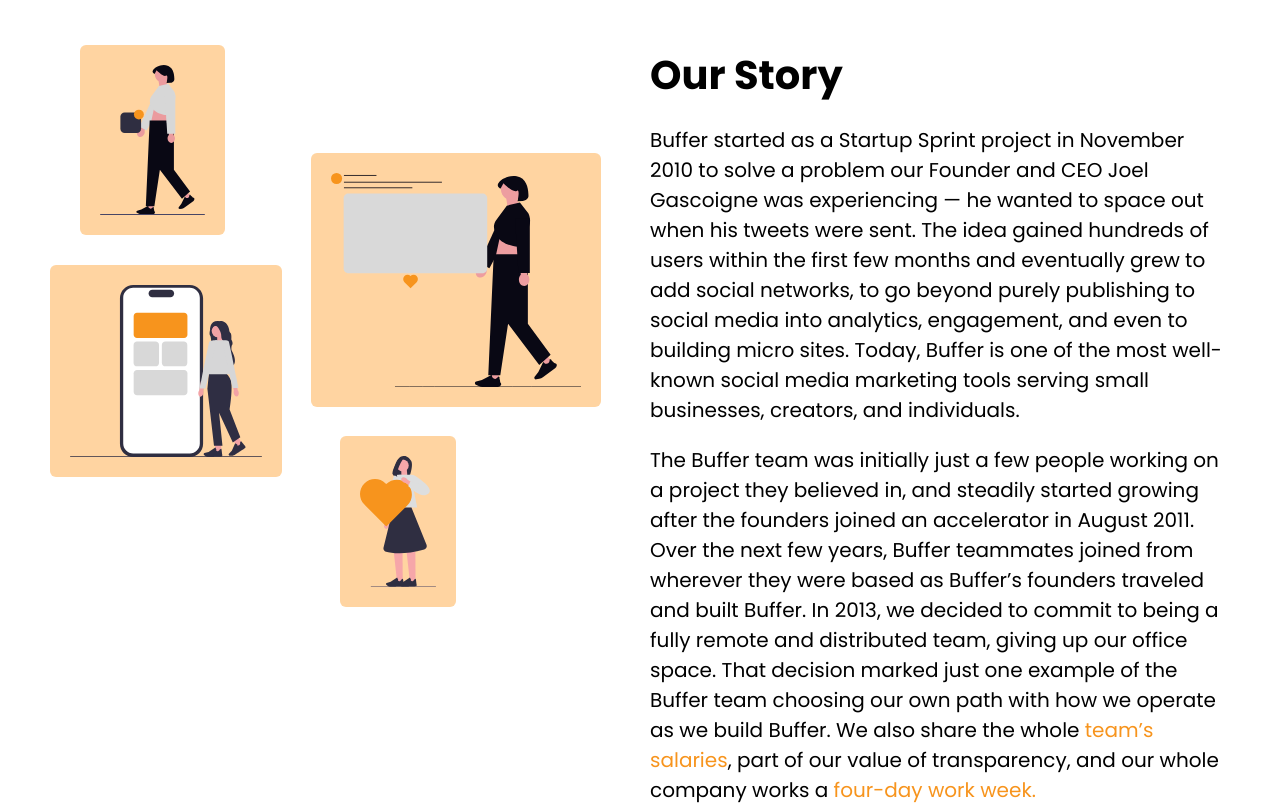
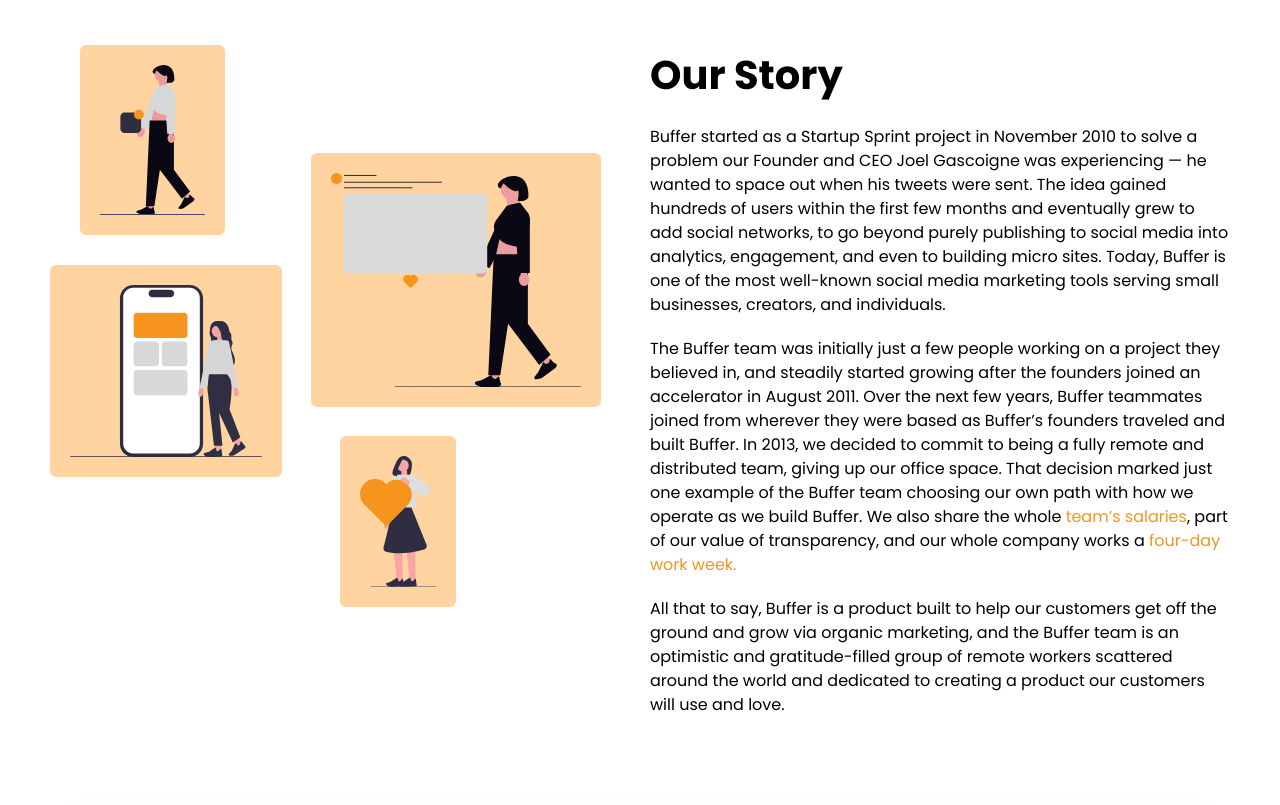
Before and after one commit to KenUdoudo/company, a React (Vite) app: page /aboutus in a window 1280 px wide. Shown: the part 640-1445 px from the top of the page. Built offline with nearby package versions, Linux system fonts and the light colour scheme.

Commit message:
font sixe

```diff
--- a/src/components/About/ourstory.jsx
+++ b/src/components/About/ourstory.jsx
@@ -13,9 +13,9 @@
             </div>
             <div className='w-[50%] flex flex-col items-start gap-[20px]'>
                 <p className="text-[40px] font-[700]">Our Story</p>
-                <p className="text-[20px]">Buffer started as a Startup Sprint project in November 2010 to solve a problem our Founder and CEO Joel Gascoigne was experiencing — he wanted to space out when his tweets were sent. The idea gained hundreds of users within the first few months and eventually grew to add social networks, to go beyond purely publishing to social media into analytics, engagement, and even to building micro sites. Today, Buffer is one of the most well-known social media marketing tools serving small businesses, creators, and individuals.</p>
-                <p className="text-[20px]">The Buffer team was initially just a few people working on a project they believed in, and steadily started growing after the founders joined an accelerator in August 2011. Over the next few years, Buffer teammates joined from wherever they were based as Buffer’s founders traveled and built Buffer. In 2013, we decided to commit to being a fully remote and distributed team, giving up our office space. That decision marked just one example of the Buffer team choosing our own path with how we operate as we build Buffer. We also share the whole <span className='text-[#F7941D] cursor-pointer'>team’s salaries</span>, part of our value of transparency, and our whole company works a <span className='text-[#F7941D] cursor-pointer'>four-day work week.</span></p>
-                <p className="text-[20px]">All that to say, Buffer is a product built to help our customers get off the ground and grow via organic marketing, and the Buffer team is an optimistic and gratitude-filled group of remote workers scattered around the world and dedicated to creating a product our customers will use and love.</p>
+                <p className="text-[16px]">Buffer started as a Startup Sprint project in November 2010 to solve a problem our Founder and CEO Joel Gascoigne was experiencing — he wanted to space out when his tweets were sent. The idea gained hundreds of users within the first few months and eventually grew to add social networks, to go beyond purely publishing to social media into analytics, engagement, and even to building micro sites. Today, Buffer is one of the most well-known social media marketing tools serving small businesses, creators, and individuals.</p>
+                <p className="text-[16px]">The Buffer team was initially just a few people working on a project they believed in, and steadily started growing after the founders joined an accelerator in August 2011. Over the next few years, Buffer teammates joined from wherever they were based as Buffer’s founders traveled and built Buffer. In 2013, we decided to commit to being a fully remote and distributed team, giving up our office space. That decision marked just one example of the Buffer team choosing our own path with how we operate as we build Buffer. We also share the whole <span className='text-[#F7941D] cursor-pointer'>team’s salaries</span>, part of our value of transparency, and our whole company works a <span className='text-[#F7941D] cursor-pointer'>four-day work week.</span></p>
+                <p className="text-[16px]">All that to say, Buffer is a product built to help our customers get off the ground and grow via organic marketing, and the Buffer team is an optimistic and gratitude-filled group of remote workers scattered around the world and dedicated to creating a product our customers will use and love.</p>
             </div>
         </div>
     );
```
